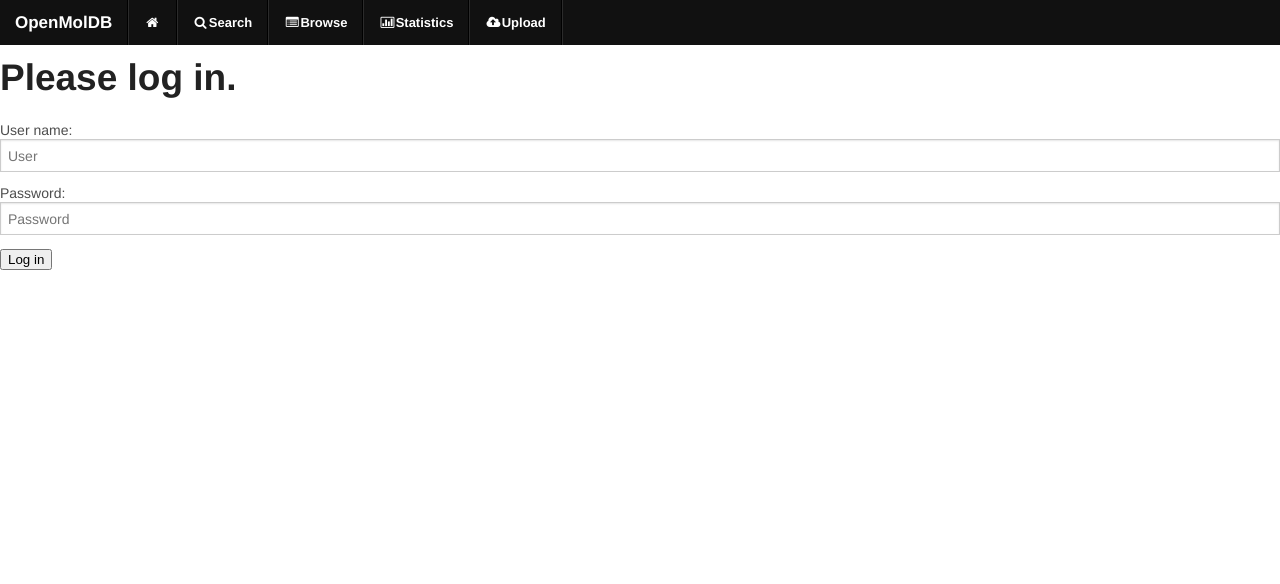
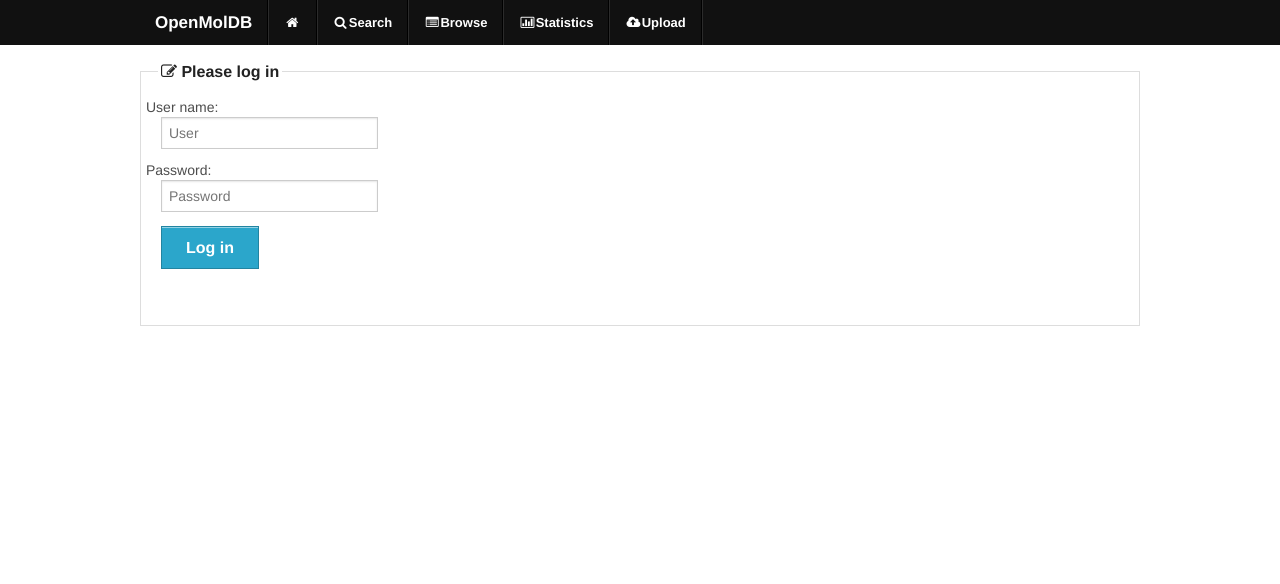
Before and after one commit to samoturk/openmolDB, a Django app: page /login in a window 1280 px wide. Shown: the top 584 px of the page. Run offline with Django 3.2, Linux system fonts and the light colour scheme.

Commit message:
minor cosmetic changes

```diff
--- a/openmoldb/templates/base.html
+++ b/openmoldb/templates/base.html
@@ -60,6 +60,7 @@
 
   <body>
   <div id="page-wrap">
+  <div class="contain-to-grid">
   <nav class="top-bar">
     <ul class="title-area">
         <li class="name">
@@ -84,6 +85,7 @@
         </ul>
       </section>
     </nav>
+    </div>
 <div class="container">
 <div class="main">
 
--- a/openmoldb/templates/browse.html
+++ b/openmoldb/templates/browse.html
@@ -8,7 +8,9 @@
 
 {% else %}
 <div class="alert-box">
-<strong class="row">Number of molecules: {{ofmols}}</strong>
+<div class="row">
+<strong>Number of molecules: {{ofmols}}</strong>
+</div>
 </div>
 {% endif %}
 
--- a/openmoldb/templates/login.html
+++ b/openmoldb/templates/login.html
@@ -14,31 +14,33 @@
 </form>
 </div>
 {% else %}
-<div class="login">
-<h2>Please log in.</h2>
+<div class="row">
+<fieldset>
+    <legend for="login"><strong><i class="icon-edit"></i> Please log in</strong></legend>
 <form class="form-horizontal" action="" method="post">
     {% csrf_token %}
 
-        <div class="control-group">
+        <div class="row">
         <label class="control-label" for="username">User name:</label>
-        <div class="controls">
+        <div class="large-3 columns">
         <input type="text" name="username" value="" id="username" placeholder="User" required>
         </div>
         </div>
-        <div class="control-group">
+        <div class="row">
         <label class="control-label" for="password">Password:</label>
-        <div class="controls">
+        <div class="large-3 columns">
         <input type="password" name="password" value="" id="password" placeholder="Password" required>
         </div>
         </div>
 
         <div class="form-actions">
         <div class="control-group">
-        <button class="btn btn-primary" type="submit" value="login" name="login">Log in</button>
+        <button class="button" type="submit" value="login" name="login">Log in</button>
         </div>
         </div>
 
 </form>
+</fieldset>
 </div>
 
 {% endif %}
```
Also changed, not shown: openmoldb/templates/search.html (+4 -3 lines), openmoldb/templates/upload.html (+8 -5 lines).
